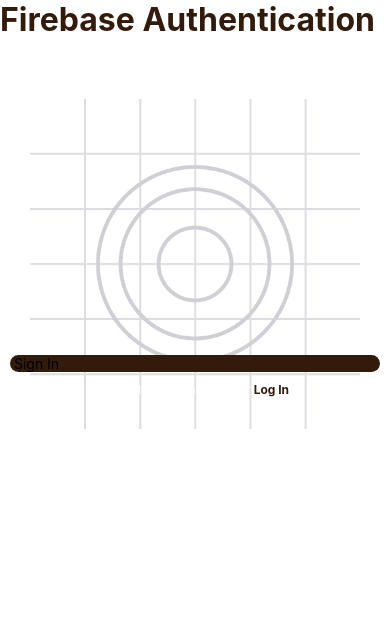
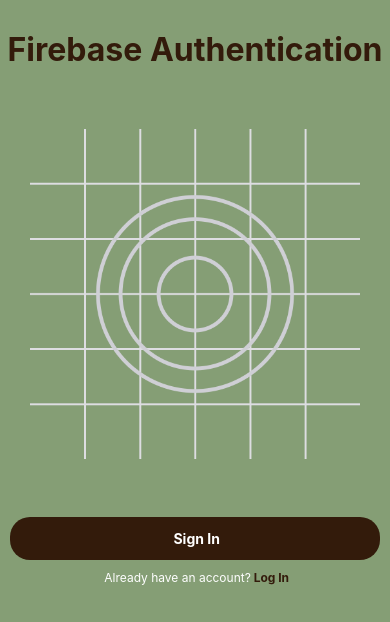
Before and after one commit to UTOPI4T/inRush, a React Native app: screen /Landing in a window 390 px wide. Shown: the top 622 px of the page. Built offline with nearby package versions, Linux system fonts and the light colour scheme.

Commit message:
firebase ready

```diff
--- a/screens/LandingPage.js
+++ b/screens/LandingPage.js
@@ -3,7 +3,7 @@
 
 const LandingPage = () => {
   return (
-    <View>
+    <View style={styles.container}>
         <View style={styles.firstTitle}>
             <Text style={{
             fontWeight:'bold',
@@ -22,7 +22,7 @@
         </View>
         <View style={{flex:1,padding:10}}>
             <TouchableOpacity>
-            <View style={{backgroundColor:'#331b0b',borderRadius:20,}}>
+            <View style={{backgroundColor:'#331b0b',borderRadius:20,padding:13,}}>
                 <Text style={styles.btnSignIn}> Sign In</Text>
             </View>
 
@@ -42,4 +42,22 @@
 
 export default LandingPage
 
-const styles = StyleSheet.create({})
+const styles = StyleSheet.create({
+    container:{
+        flex: 1,
+        backgroundColor: '#859e75',
+        // margin:20,
+        // alignItems: 'center',
+        justifyContent: 'center',
+    },
+    firstTitle:{
+        alignItems:'center',
+        marginTop:30,
+    },
+
+    btnSignIn: {
+        color:'white',
+        textAlign:'center',
+        fontWeight:'bold'
+    }
+})
```
